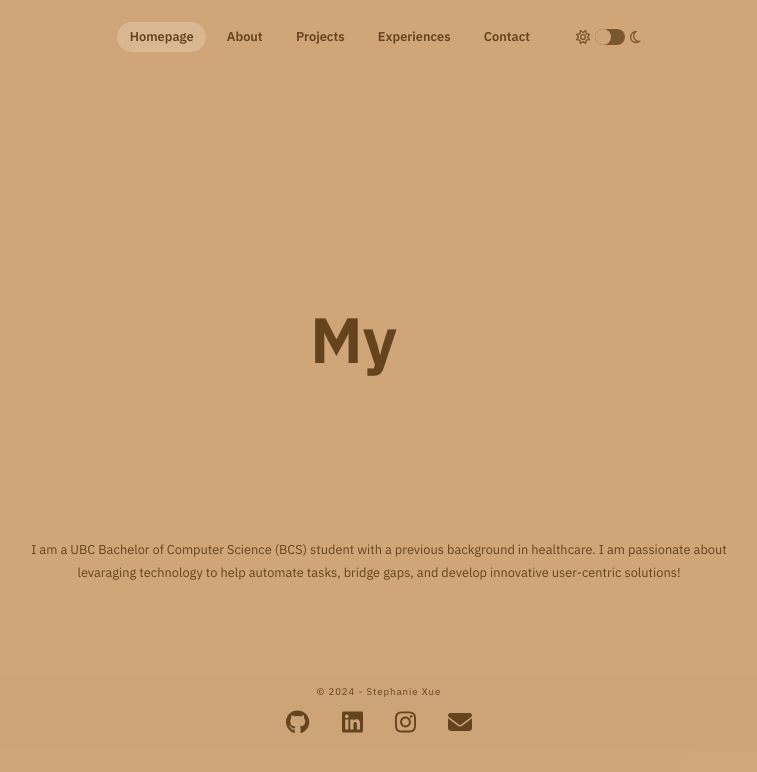
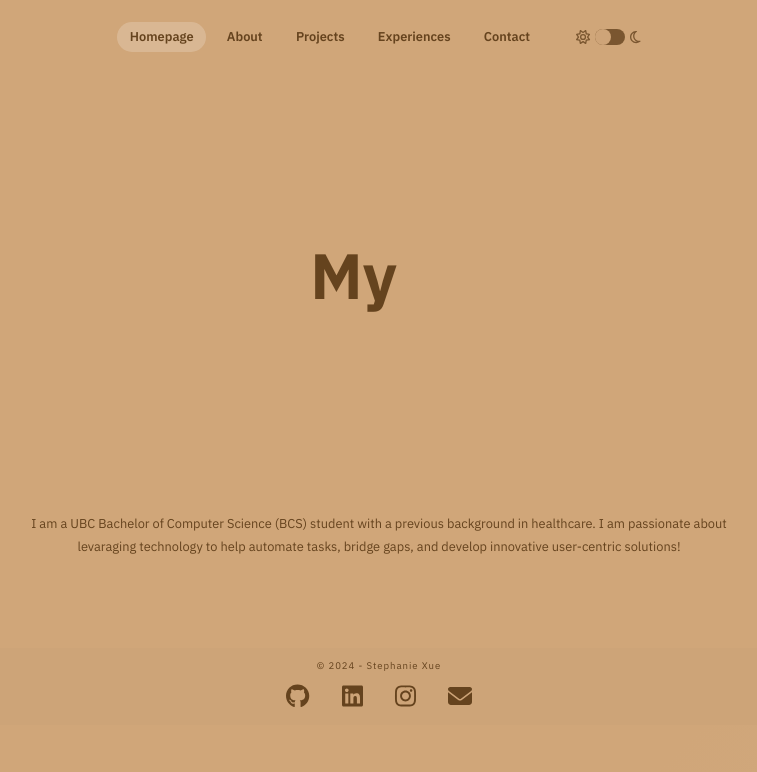
Before and after one commit to steph-xue/portfolio, a React (Vite) app: page / in a window 1280 px wide. Shown: the top 772 px of the page, without its empty margins (261-1018 px from the left). Built offline with nearby package versions, Linux system fonts and the light colour scheme.

Commit message:
fix homepage spacing

```diff
--- a/src/style.scss
+++ b/src/style.scss
@@ -331,12 +331,11 @@ a {
 	.homepage-title {
 		width: 12em;
 		height: 1em;
-		margin-top: 1em;
 	}
 
 	.homepage-description{
 		width: 45em;
-		margin-top: 15em;
+		margin-top: 18em;
 		margin-bottom: 6em;
 	}
 }
```
